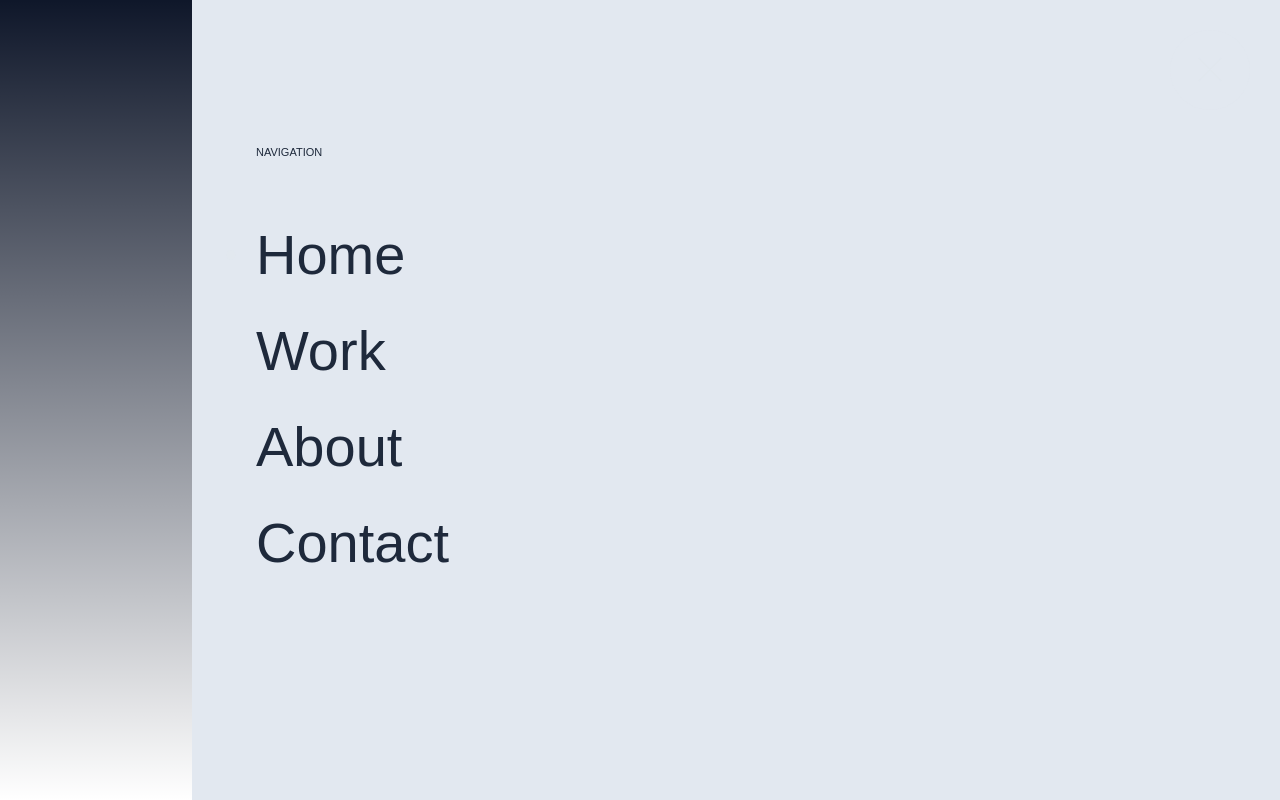
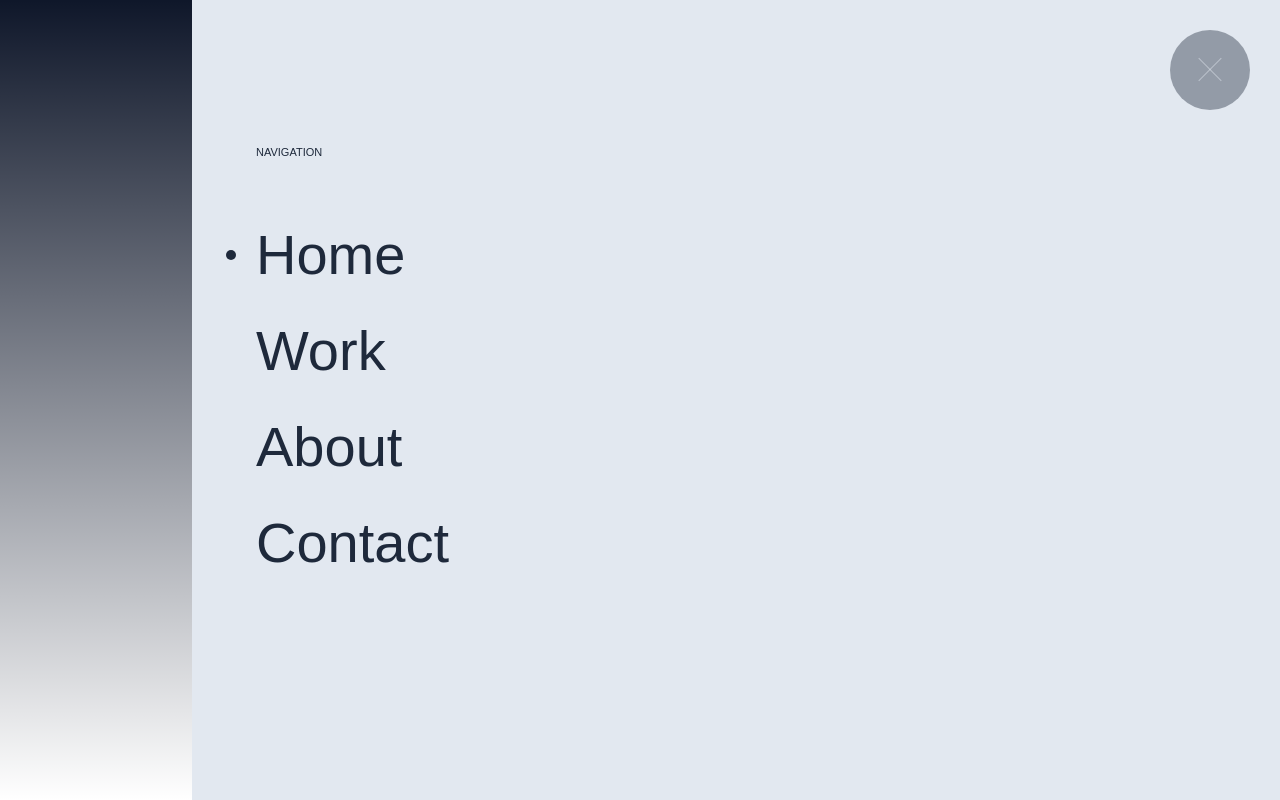
Before and after one commit to midcenturydude7/nextjs-framer-motion-tailwindcss-svg-navbar, a Next.js app: page / in a window 1280 px wide. Both pictures are taken after a click on the button 1210 px from the left and 70 px from the top of the page. Built offline with nearby package versions, Linux system fonts and the light colour scheme; a web font is replaced by a local one.

Commit message:
Adjust link bullet styles

```diff
--- a/app/components/MobileNav/MobileNav.jsx
+++ b/app/components/MobileNav/MobileNav.jsx
@@ -21,7 +21,7 @@ export default function MobileNav() {
         <div className="fixed right-[0] z-10 p-[30px]">
           <button
             onClick={() => setIsActive(!isActive)}
-            className="flex h-[80px] w-[80px] cursor-pointer items-center justify-center rounded-full bg-slate-200/50"
+            className="flex h-[80px] w-[80px] cursor-pointer items-center justify-center rounded-full bg-slate-800/40"
           >
             <div
               className={cn(
--- a/app/components/MobileNav/Nav/Links/Links.jsx
+++ b/app/components/MobileNav/Nav/Links/Links.jsx
@@ -18,7 +18,7 @@ export default function Links({ data, isActive, setSelectedIndicator }) {
       <motion.div
         variants={scale}
         animate={isActive ? "open" : "closed"}
-        className="absolute -left-[30px] h-[10px] w-[10px] rounded-full bg-slate-200/30"
+        className="absolute -left-[30px] h-[10px] w-[10px] rounded-full bg-slate-800"
       />
       <Link href={href}>{title}</Link>
     </motion.div>
```
